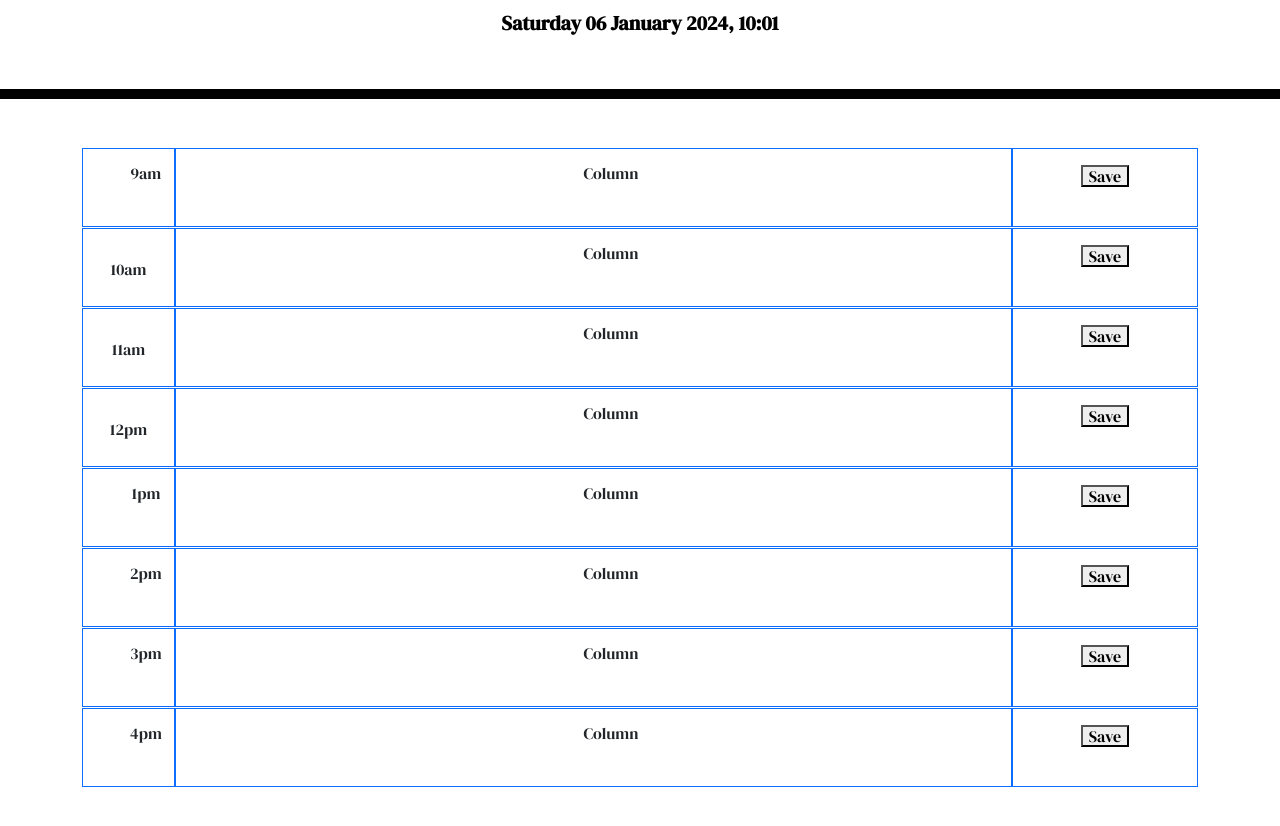
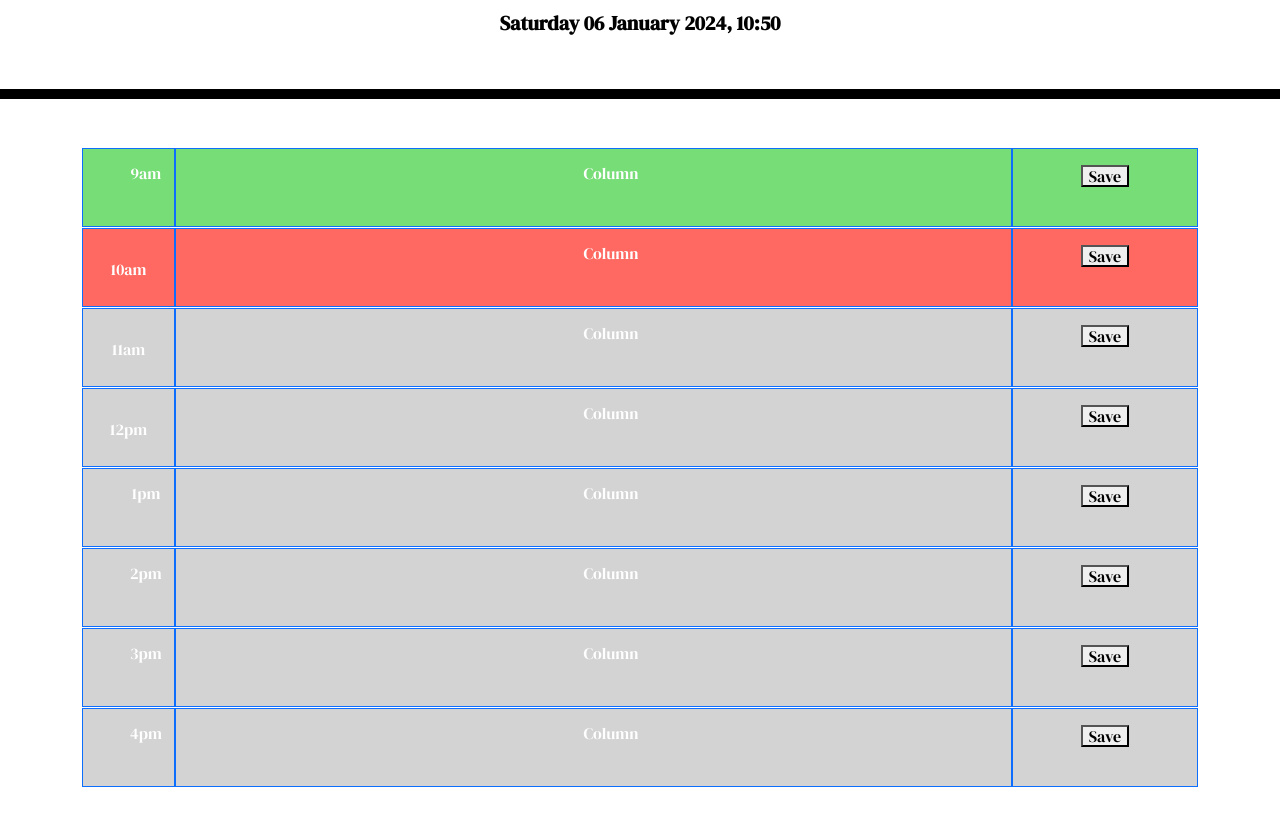
Before and after one commit to kauralane/work-day-calendar, a plain HTML site: page index.html in a window 1280 px wide. Shown: the part 168-994 px from the top of the page. Drawn offline with nearby package versions, Linux system fonts and the light colour scheme.

Commit message:
added function to add past, present, or future CSS class to hour slots, depending on current time.

```diff
--- a/assets/js/script.js
+++ b/assets/js/script.js
@@ -30,5 +30,24 @@
 
 // Display current day
 const timeDisplay = $('#currentDay')
-let time = dayjs().format('dddd DD MMMM YYYY, HH:MM')
+let time = dayjs().format('dddd DD MMMM YYYY, HH:mm')
 timeDisplay.text(time).css('font-weight', 'bold');
+
+let hours = [9, 10, 11, 12, 13, 14, 15, 16]
+
+// loop to iterate over the hours in the array, and if the hour is less than the current time, it will add the class of present to the row with the corresponding ID (9-row, 10-row, 11-row, etc)
+
+for (let i = 0; i < hours.length; i++) {
+    let scheduleTime = dayjs().hour(hours[i]);
+    let row = $(`#${i + 9}-row`);
+
+    console.log(scheduleTime)
+
+    if (scheduleTime.isSame(time, 'hour')) {
+        row.addClass('present');
+    } else if (scheduleTime.isAfter(time, 'hour')) {
+        row.addClass('past');
+    } else {
+        row.addClass('future');
+    }
+}
--- a/index.html
+++ b/index.html
@@ -25,8 +25,8 @@
   <div class="container">
 
     <div class="container text-center pt-5 pb-5">
-      <div class="row" id="#9-row">
-        <div class="col-md-1 border border-primary">
+      <div class="row" id="9-row">
+        <div class="col-md-1 border border-primary" id="9">
           9am
         </div>
         <div class="col-md-9 border border-primary">
@@ -36,8 +36,8 @@
 <button>Save</button>
         </div>
       </div>
-      <div class="row" id="#10-row">
-        <div class="col-md-1 border border-primary">
+      <div class="row" id="10-row">
+        <div class="col-md-1 border border-primary" id="10">
           10am
         </div>
         <div class="col-md-9 border border-primary">
@@ -47,8 +47,8 @@
 <button>Save</button>
         </div>
       </div>
-      <div class="row" id="#11-row">
-        <div class="col-md-1 border border-primary">
+      <div class="row" id="11-row">
+        <div class="col-md-1 border border-primary" id="11">
           11am
         </div>
         <div class="col-md-9 border border-primary">
@@ -58,8 +58,8 @@
 <button>Save</button>
         </div>
       </div>
-      <div class="row" id="#12-row">
-        <div class="col-md-1 border border-primary">
+      <div class="row" id="12-row">
+        <div class="col-md-1 border border-primary" id="12">
           12pm
         </div>
         <div class="col-md-9 border border-primary">
@@ -69,8 +69,8 @@
 <button>Save</button>
         </div>
       </div>
-      <div class="row" id="#13-row">
-        <div class="col-md-1 border border-primary">
+      <div class="row" id="13-row">
+        <div class="col-md-1 border border-primary" id="13">
           1pm
         </div>
         <div class="col-md-9 border border-primary">
@@ -80,8 +80,8 @@
 <button>Save</button>
         </div>
       </div>
-      <div class="row" id="#14-row">
-        <div class="col-md-1 border border-primary">
+      <div class="row" id="14-row">
+        <div class="col-md-1 border border-primary" id="14">
           2pm
         </div>
         <div class="col-md-9 border border-primary">
@@ -91,8 +91,8 @@
 <button>Save</button>
         </div>
       </div>
-      <div class="row" id="#15-row">
-        <div class="col-md-1 border border-primary">
+      <div class="row" id="15-row">
+        <div class="col-md-1 border border-primary" id="15">
           3pm
         </div>
         <div class="col-md-9 border border-primary">
@@ -102,8 +102,8 @@
 <button>Save</button>
         </div>
       </div>
-      <div class="row" id="#16-row">
-        <div class="col-md-1 border border-primary">
+      <div class="row" id="16-row">
+        <div class="col-md-1 border border-primary" id="16">
           4pm
         </div>
         <div class="col-md-9 border border-primary">
@@ -119,8 +119,8 @@
     <!-- Timeblocks go here -->
   </div>
 
+  <script src="https://cdn.jsdelivr.net/npm/dayjs@1/dayjs.min.js"></script>
   <script src="https://cdnjs.cloudflare.com/ajax/libs/jquery/3.2.1/jquery.min.js"></script>
-  <script src="https://cdn.jsdelivr.net/npm/dayjs@1/dayjs.min.js"></script>
   <script src="assets/js/script.js"></script>
 </body>
 
```
